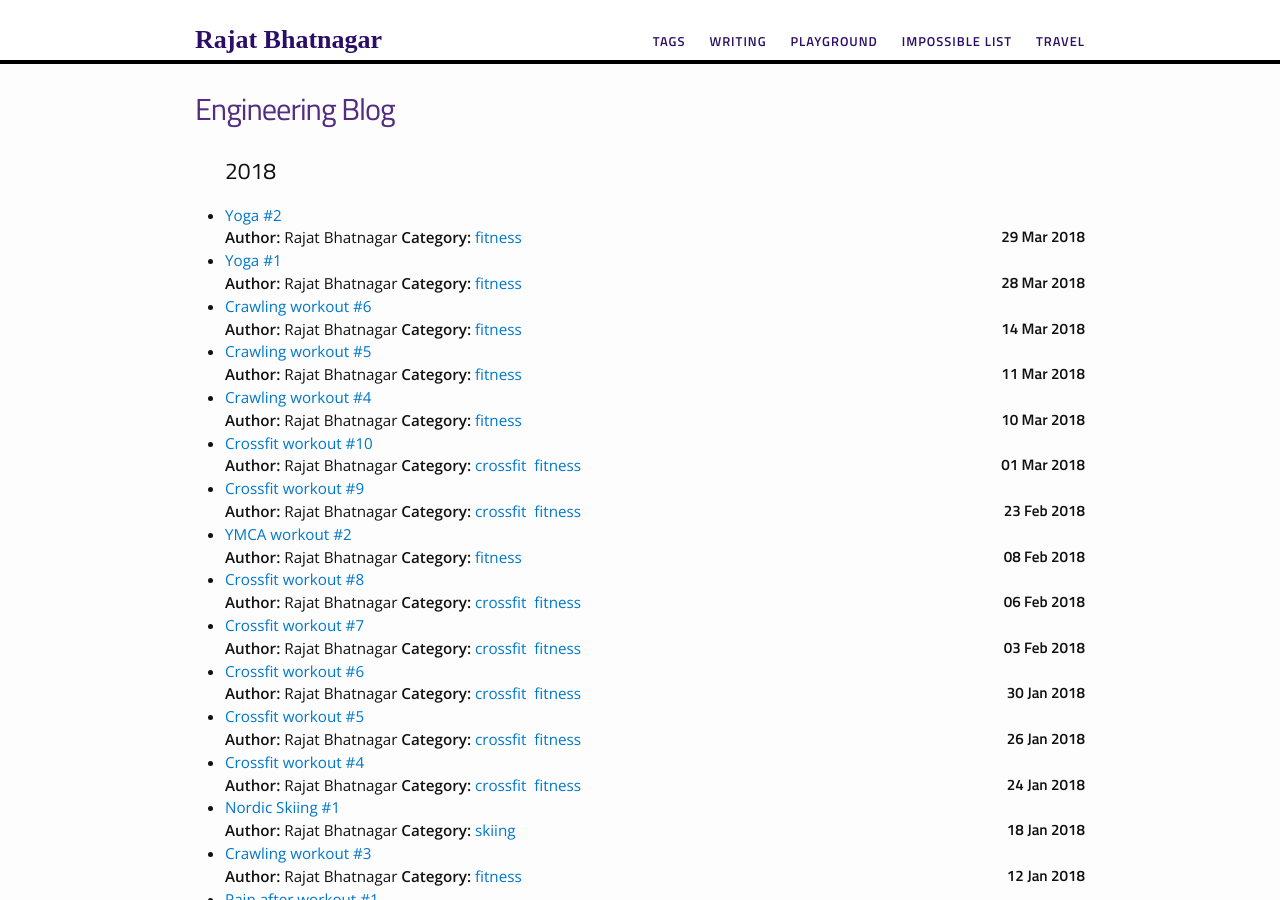
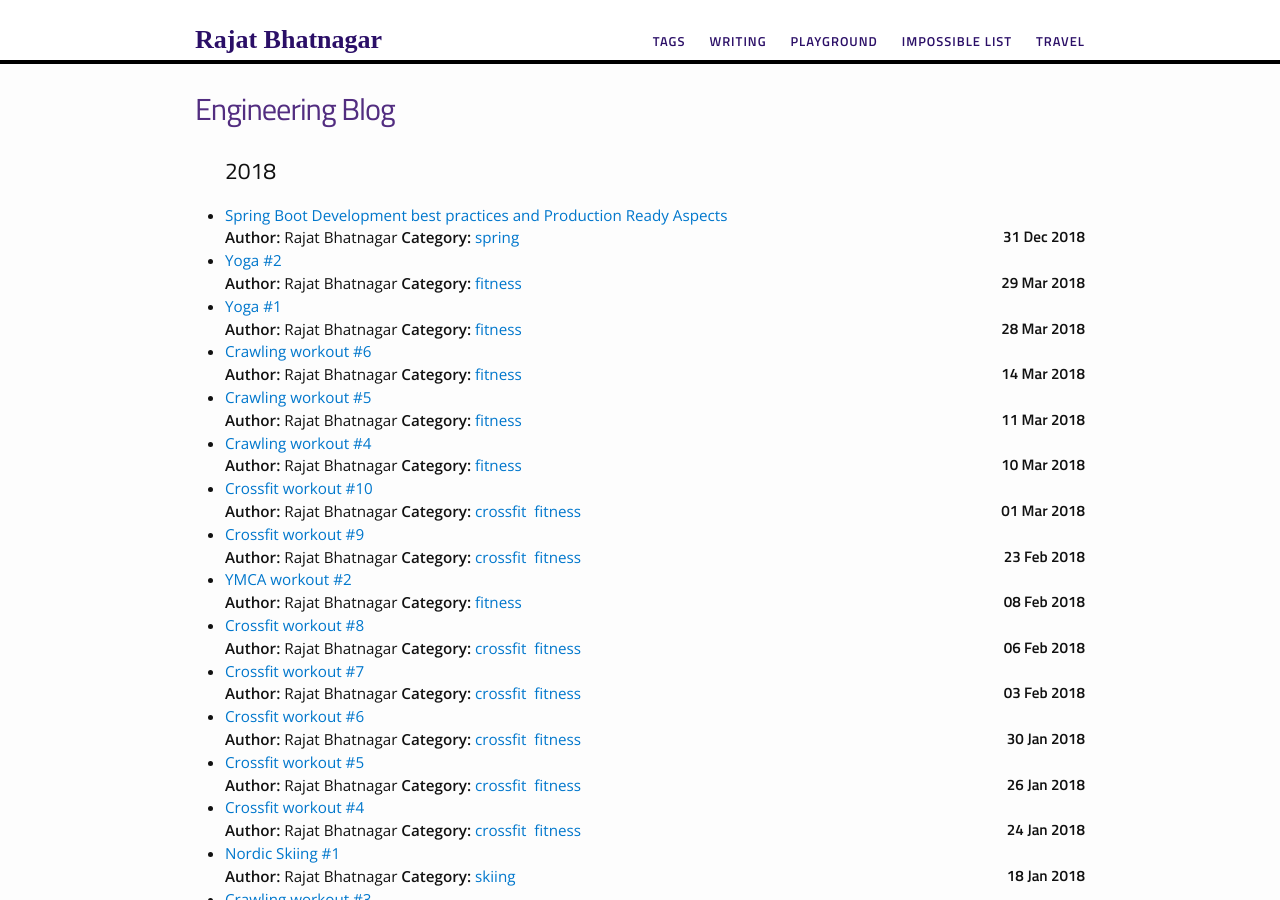
Before and after one commit to rajat-bhatnagar/rajat-bhatnagar.github.io, a Jekyll site: the page built from writing.md, in a window 1280 px wide and 900 px high. Built offline with Jekyll 4.4.1, drawn with Linux system fonts in a browser that asks for light colours; comment, search, counter and statistics services are not loaded.

Commit message:
3rdSept2018: Added Blog entry for Spring Boot

```diff
--- /dev/null
+++ b/_posts/2018-12-31-springBootDevelopmentBestPractices.md
@@ -0,0 +1,19 @@
+---
+layout: post
+title:  "Spring Boot Development best practices and Production Ready Aspects "
+date:   2018-12-31 16:59:27
+permalink: /writing/2018/12/SpringBootBestPractices/
+categories: [spring]
+author: "Rajat Bhatnagar"
+comments: true
+---
+
+Spring Love :
+-------------
+**Spring Boot Best Practices**
+
+This is work in progress
+
+
+
+----------
```
Also changed, not shown: reading.md (+4 -0 lines).
